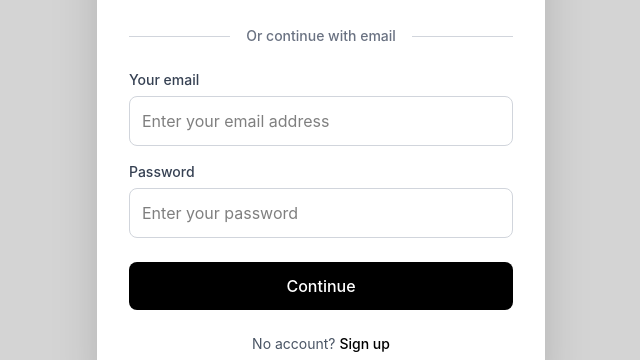
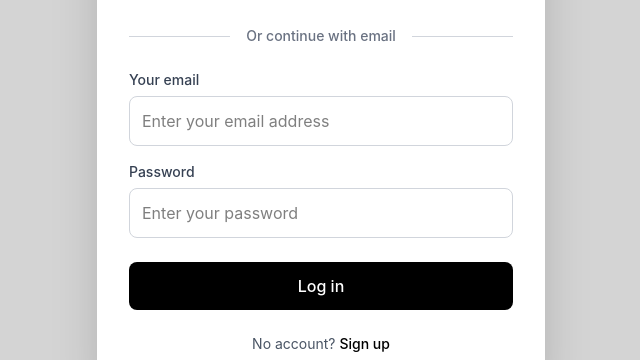
Before and after one commit to yashveersinghh/Excerpt, a React (Vite) app in the folder Frontend/: page /signin in a window 1280 px wide. Shown: the part 306-666 px from the top of the page, without its empty margins (319-959 px from the left). Built offline with nearby package versions, Linux system fonts and the light colour scheme.

Commit message:
signin/up functionality working

```diff
--- a/Frontend/src/pages/Signin.tsx
+++ b/Frontend/src/pages/Signin.tsx
@@ -1,9 +1,52 @@
 import { GoogleLogin } from "@react-oauth/google"
 import { useNavigate } from "react-router-dom"
 import { jwtDecode } from "jwt-decode"
+import { useState } from "react";
+import { toast } from "react-hot-toast/headless";
+import { BACKEND_URL } from "../config";
+import axios, { AxiosError } from "axios";
 
 export const Signin = () => {
+    const [loading, setLoading] = useState(false);
     const navigate = useNavigate()
+    const [inputData, setInputData] = useState({
+        email: "",
+        password: ""
+    });
+    const [validationErrors, setValidationErrors] = useState({
+        email: false,
+        password: false
+    });
+    const handleSubmit = async (e: React.FormEvent<HTMLFormElement>) => {
+        e.preventDefault();
+        const missingEmail = !inputData.email.trim();
+        const missingPassword = !inputData.password.trim();
+        setValidationErrors({
+            email: missingEmail,
+            password: missingPassword
+        });
+        if (missingEmail || missingPassword) {
+            toast.error("Please fill in all fields.");
+            return;
+        }
+        setLoading(true);
+        try {
+            const response = await axios.post(`${BACKEND_URL}/api/v1/user/signin`, {
+                email: inputData.email,
+                password: inputData.password
+            });
+            const jwt = response.data.jwt;
+            localStorage.setItem("token", jwt);
+            toast.success("Signed in successfully!");
+            navigate("/");
+        } catch (err) {
+            const axiosError = err as AxiosError<{ error: string }>;
+            const errMsg = axiosError.response?.data?.error || "Sign-in failed. Please try again.";
+            toast.error(errMsg);
+        } finally {
+            setLoading(false);
+        }
+};
     return (
         <div className="bg-white md:bg-neutral-300 min-h-screen w-screen flex justify-center items-center px-4 py-8">
             <div className="bg-white w-full max-w-md rounded-lg md:shadow-2xl flex flex-col gap-6 p-8">
@@ -18,18 +61,22 @@ export const Signin = () => {
                         const token = credentialResponse?.credential
                         if (!token) {
                             console.error('No credential returned in response', credentialResponse)
+                            toast.error("Google sign-in failed. Please try again.")
                             return
                         }
                         try {
                             const decoded = jwtDecode(token)
                             console.log(decoded)
+                            toast.success("Signed in successfully!")
                         } catch (err) {
                             console.error('Failed to decode credential', err)
+                            toast.error("Google sign-in failed. Please try again.")
                         }
                         navigate('/')
                     }}
                     onError={() => {
                         console.log('Login Failed');
+                        toast.error("Google sign-in failed. Please try again.")
                     }}
                     auto_select={false}
                     text="signin_with"
@@ -42,6 +89,7 @@ export const Signin = () => {
                     <div className="flex-1 h-px bg-gray-300"></div>
                 </div>
 
+                <form onSubmit={handleSubmit} className="flex flex-col gap-4">
                     <div className="flex flex-col gap-4">
                         <div className="flex flex-col gap-1.5">
                             <label className="text-sm font-medium text-gray-700">Your email</label>
@@ -49,6 +97,12 @@ export const Signin = () => {
                                 className="bg-white border border-gray-300 p-3 w-full rounded-lg focus:outline-none focus:ring-2 focus:ring-black focus:border-transparent transition"
                                 type="text"
                                 placeholder="Enter your email address"
+                                value={inputData.email}
+                                onChange={(e) => {
+                                    setInputData({ ...inputData, email: e.target.value });
+                                    if (validationErrors.email) setValidationErrors({ ...validationErrors, email: false });
+                                }}
+                                required
                             />
                         </div>
                         <div className="flex flex-col gap-1.5">
@@ -57,13 +111,22 @@ export const Signin = () => {
                                 className="bg-white border border-gray-300 p-3 w-full rounded-lg focus:outline-none focus:ring-2 focus:ring-black focus:border-transparent transition"
                                 type="password"
                                 placeholder="Enter your password"
+                                value={inputData.password}
+                                onChange={(e) => {
+                                    setInputData({ ...inputData, password: e.target.value });
+                                    if (validationErrors.password) setValidationErrors({ ...validationErrors, password: false });
+                                }}
+                                required
                             />
                         </div>
-                    <button className="bg-black hover:bg-gray-900 cursor-pointer text-white py-3 px-4 rounded-lg text-base font-medium transition mt-2 w-full">
-                        Continue
+                        <button className="bg-black hover:bg-gray-900 cursor-pointer text-white py-3 px-4 rounded-lg text-base font-medium transition mt-2 w-full"
+                            type="submit"
+                            disabled={loading}
+                        >
+                            {loading ? "Logging in..." : "Log in"}
                         </button>
                     </div>
-
+                </form>
                 <div className="text-center text-sm text-gray-600">
                     No account? <span className="text-black font-medium cursor-pointer hover:underline" onClick={() => navigate('/signup')}>Sign up</span>
                 </div>
--- a/Frontend/src/pages/Signup.tsx
+++ b/Frontend/src/pages/Signup.tsx
@@ -15,10 +15,10 @@ export const Signup = () => {
         password: ""
     });
     const [validationErrors, setValidationErrors] = useState({
-    name: false,
-    email: false,
-    password: false
-  });
+        name: false,
+        email: false,
+        password: false
+    });
     const handleSubmit = async (e: React.FormEvent<HTMLFormElement>) => {
         e.preventDefault();
         const missingName = !inputData.name.trim();
@@ -43,7 +43,7 @@ export const Signup = () => {
             const jwt = response.data.jwt;
             localStorage.setItem("token", jwt);
             toast.success("Account created successfully!");
-            navigate("/blogs");
+            navigate("/");
         } catch (err) {
             const axiosError = err as AxiosError<{ error: string }>;
             const errMsg = axiosError.response?.data?.error || "Signup failed. Please try again.";
```
Also changed, not shown: 1 other file (tests, documents, lock files or other folders). Lines whose indentation alone changed are shown as unchanged.
